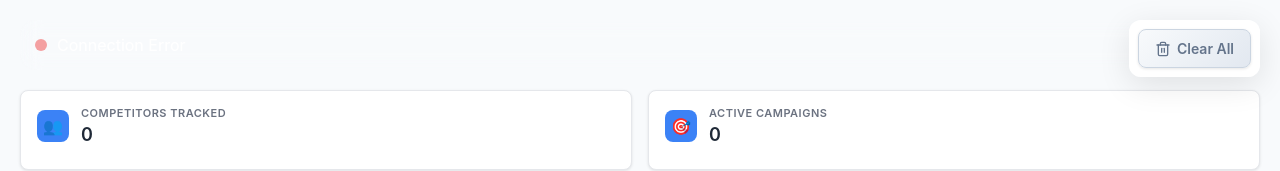
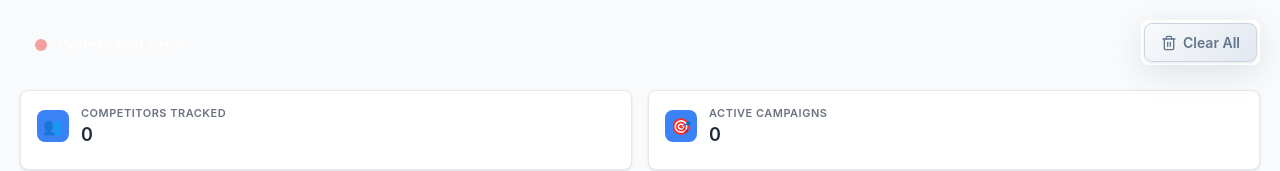
Before and after one commit to Batta-Bazula-989/dashboard, a website: page public/index.html in a window 1280 px wide. Shown: the top 171 px of the page. Drawn offline with Linux system fonts and the light colour scheme; no server answers.

```diff
--- a/public/styles/main.css
+++ b/public/styles/main.css
@@ -574,8 +574,8 @@
     z-index: 99999;
     background: rgba(255, 255, 255, 0.95);
     backdrop-filter: blur(20px);
-    border-radius: 12px;
-    padding: 8px;
+    border-radius: 8px;
+    padding: 2px;
     box-shadow: 0 8px 32px rgba(0, 0, 0, 0.1);
     border: 1px solid rgba(255, 255, 255, 0.2);
 }
```
